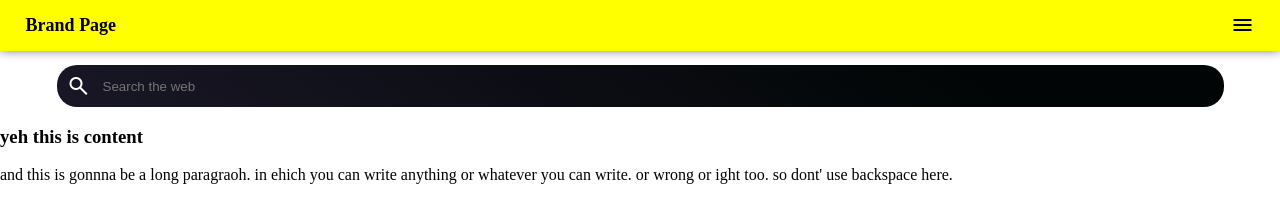
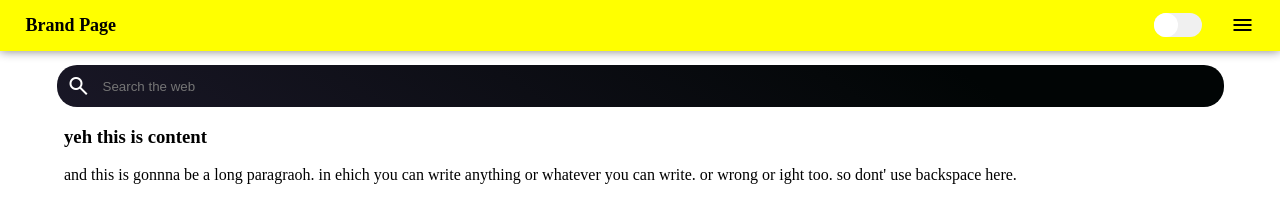
Before and after one commit to devoajit/live, a plain HTML site: page search.html in a window 1280 px wide. Shown: the top 222 px of the page. Drawn offline with nearby package versions, Linux system fonts and the light colour scheme; a web font is replaced by a local one.

Commit message:
added a toggle to switch dark theme

```diff
--- a/search.html
+++ b/search.html
@@ -1,19 +1,22 @@
 <!DOCTYPE html>
 <html lang="en">
+
 <head>
   <meta charset="UTF-8">
   <meta name="viewport" content="width=device-width, initial-scale=1.0">
   <title>Search Box</title>
-    <link rel="stylesheet" href="https://fonts.googleapis.com/css2?family=Material+Symbols+Outlined:opsz,wght,FILL,GRAD@48,400,0,0" />
+  <link rel="stylesheet"
+    href="https://fonts.googleapis.com/css2?family=Material+Symbols+Outlined:opsz,wght,FILL,GRAD@48,400,0,0" />
   <style>
     @import url('https://fonts.googleapis.com/css2?family=Mochiy+Pop+One&family=Open+Sans:wght@300;700&display=swap');
   </style>
   <style>
-        body{
-            margin:0;
+    body {
+      margin: 0;
       padding: 0;
     }
-        nav{
+
+    nav {
       display: flex;
       align-items: center;
       justify-content: space-between;
@@ -27,18 +30,77 @@
       right: 0;
       right: 0;
     }
-        nav h1{
+
+    nav h1 {
       font-family: 'Mochiy Pop One';
       font-size: 18px;
     }
-        .container{
+
+    .n-right {
+      display: flex;
+      justify-content: space-between;
+      width: 100px;
+    }
+
+    /* Check box */
+    .tgl-light:checked+.tgl-btn {
+      background: #9FD6AE;
+      padding: 0;
+    }
+
+    .tgl-light+.tgl-btn {
+      background: #f0f0f0;
+      border-radius: 2em;
+      transition: all 0.4s ease;
+    }
+
+    .tgl+.tgl-btn {
+      outline: 0;
+      display: block;
+      width: 3em;
+      position: relative;
+      cursor: pointer;
+      -webkit-user-select: none;
+      -moz-user-select: none;
+      -ms-user-select: none;
+      user-select: none;
+    }
+
+    .tgl+.tgl-btn::after,
+    .tgl+.tgl-btn::before {
+      position: absolute;
+      display: block;
+      content: "";
+      width: 50%;
+      height: 100%;
+    }
+
+    .tgl:checked+.tgl-btn::after {
+      left: 50%;
+    }
+
+    .tgl-light+.tgl-btn::after {
+      border-radius: 50%;
+      background: #fff;
+      transition: all 0.2s ease;
+    }
+
+    .tgl+.tgl-btn::after {
+      left: 0;
+    }
+
+
+    /* End checkbox */
+
+    .container {
       margin-top: 65px;
       /*height: 100vh;*/
       display: flex;
       align-items: center;
       justify-content: center;
     }
-        form{
+
+    form {
       display: flex;
       align-items: center;
       width: 90%;
@@ -46,29 +108,38 @@
       border-radius: 20px;
       padding-right: 5px;
       color: white;
-            background: rgb(25,23,38);
-            background: linear-gradient(35deg, rgba(25,23,38,1) 0%, rgba(5,8,10,1) 66%, rgba(1,5,5,1) 78%);
+      background: rgb(25, 23, 38);
+      background: linear-gradient(35deg, rgba(25, 23, 38, 1) 0%, rgba(5, 8, 10, 1) 66%, rgba(1, 5, 5, 1) 78%);
     }
-       form input{
+
+    form input {
       height: 40px;
       width: 90%;
       border: none;
       outline: none;
       background: transparent;
       color: white;
-        margin-left:10px;
+      margin-left: 10px;
     }
-       .content{
+
+    .content {
       height: 1500px;
+      width: 90%;
+      margin: auto;
     }
   </style>
 </head>
+
 <body>
   <nav>
     <h1>Brand Page</h1>
+    <div class="n-right">
+      <input class="tgl tgl-light" style="display: none;" id="cb1" type="checkbox">
+      <label class="tgl-btn" for="cb1"></label>
       <span class="material-symbols-outlined">
         menu
       </span>
+    </div>
   </nav>
   <div class="container">
     <form>
@@ -80,7 +151,20 @@ menu
   </div>
   <div class="content">
     <h3>yeh this is content</h3>
-      <p>and this is gonnna be a long paragraoh. in ehich you can write anything or whatever you can write. or wrong or ight too. so dont' use backspace here.</p>
+    <p>and this is gonnna be a long paragraoh. in ehich you can write anything or whatever you can write. or wrong or
+      ight too. so dont' use backspace here.</p>
   </div>
+  <script>
+    let cb1 = document.getElementById('cb1'); cb1.addEventListener('click', () => {
+      if (cb1.checked) {
+        document.body.style.backgroundColor = 'black';
+        document.body.style.color = 'white';
+      } else {
+        document.body.style.backgroundColor = 'white'
+        document.body.style.color = 'black';
+      }
+    })
+  </script>
 </body>
+
 </html>
```
Lines whose indentation alone changed are shown as unchanged.
